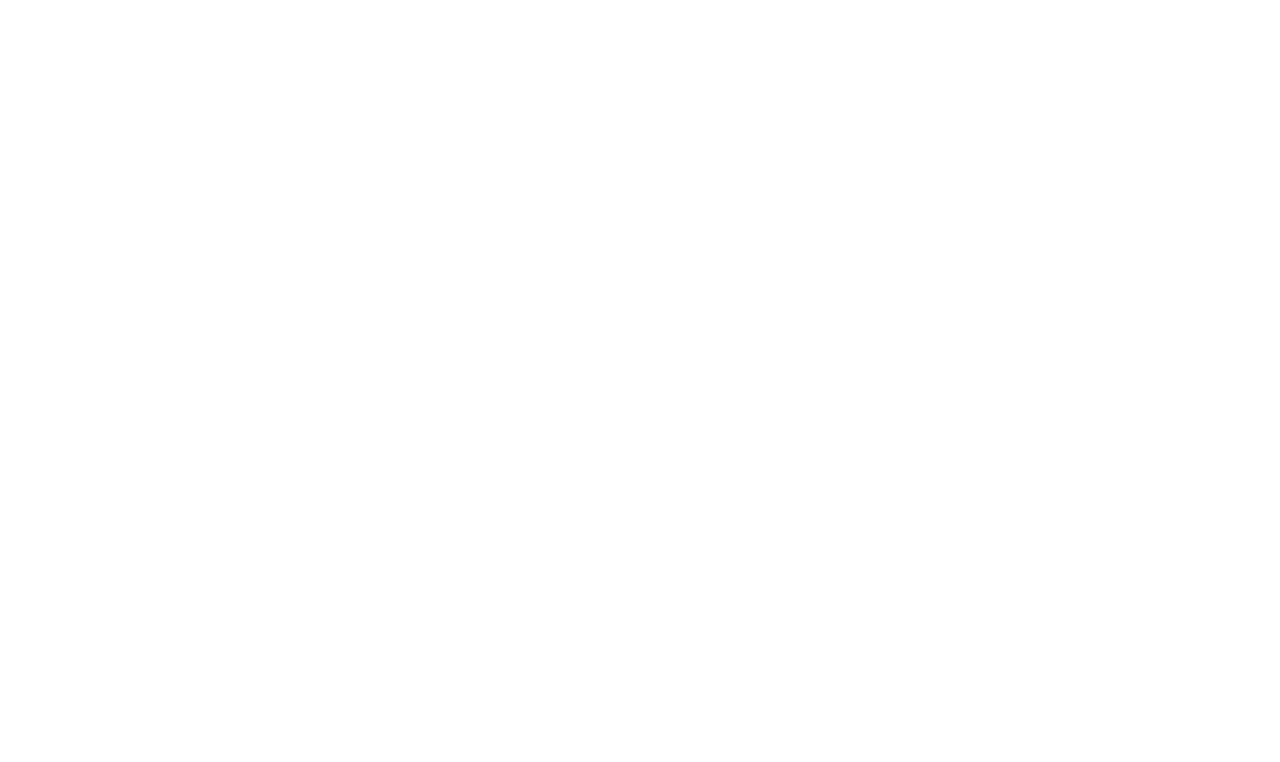
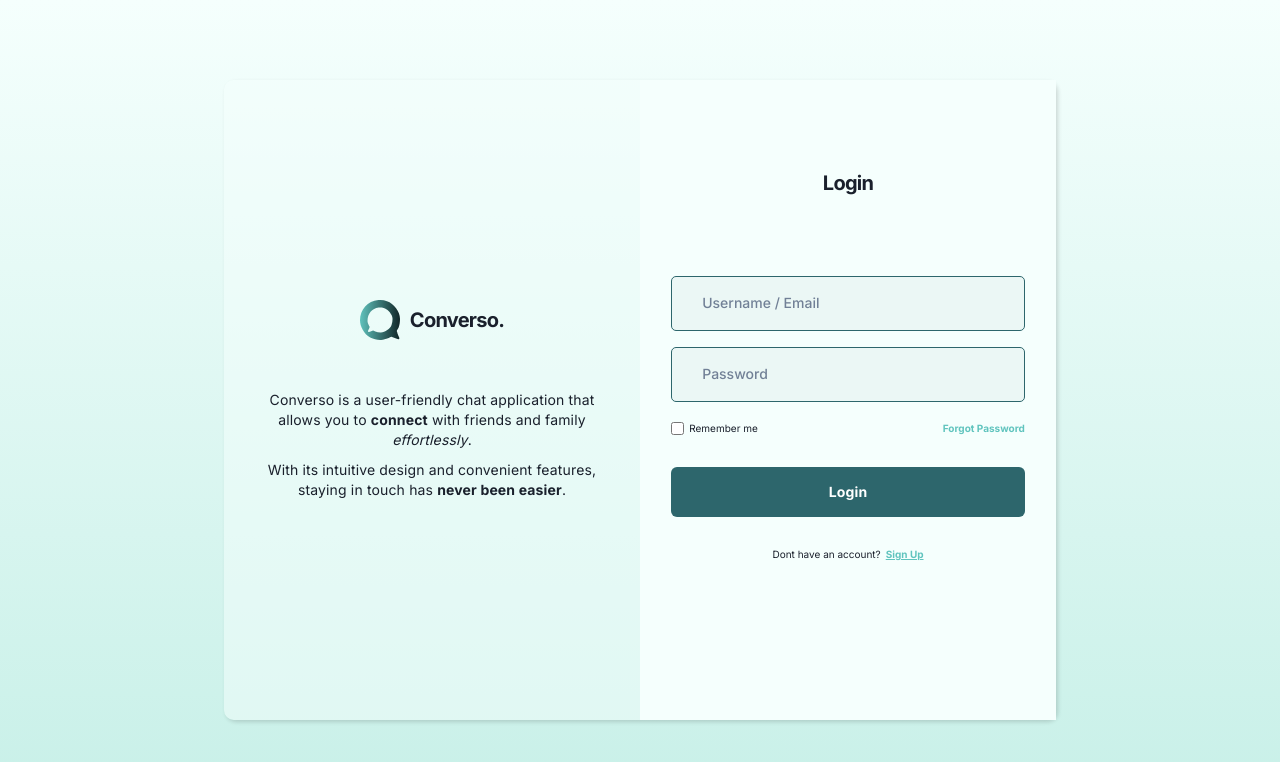
Before and after one commit to Hack-Weekly/fire-kangaroo-chat-app, a React (Create React App) app in the folder frontend/: page /login_email in a window 1280 px wide. Before the commit this address had no page. Shown: the top 762 px of the page. Built offline with nearby package versions, Linux system fonts and the light colour scheme.

Commit message:
more login pages

```diff
--- a/frontend/src/global.scss
+++ b/frontend/src/global.scss
@@ -761,33 +761,3 @@ ul {
     padding-inline: 50px;
   }
 }
-.star {
-  display: none;
-  @include mixin.tablet {
-    display: inline-block;
-    vertical-align: bottom;
-  }
-}
-
-.breadmargin {
-  border-bottom: 1px solid mixin.$neutral-400;
-  text-transform: capitalize;
-}
-.bread {
-  padding-block: 0.8rem;
-}
-
-.ratingku {
-  display: flex;
-  font-size: 20px !important;
-  @include mixin.tablet {
-    font-size: 32px !important;
-  }
-  @include mixin.tablet {
-    font-size: 38px !important;
-  }
-  &__star {
-    padding: 0 !important;
-    margin: 0 !important;
-  }
-}
--- a/frontend/src/mixin.scss
+++ b/frontend/src/mixin.scss
@@ -1,15 +1,8 @@
+$theme-10: #0f2224;
+$theme-19: #1d4044;
 $theme-30: #2d666c;
+$theme-57: #60c4be;
 $theme-98: #f5fffd;
-
-$neutral-900: #1c1c1e;
-$neutral-800: #505050;
-$neutral-700: #757575;
-$neutral-600: #9e9e9e;
-$neutral-500: #c2c2c2;
-$neutral-400: #e0e0e0;
-$neutral-300: #ededed;
-$neutral-200: #f5f5f5;
-$neutral-100: #ffffff;
 
 $shadow-elevation-1: 0px 0px 1px rgba(40, 41, 61, 0.08),
   0px 0.5px 2px rgba(96, 97, 112, 0.16);
--- a/frontend/src/pages/Login.jsx
+++ b/frontend/src/pages/Login.jsx
@@ -1,7 +1,14 @@
 import styles from './Login.module.scss'
-import { ReactComponent as MySvg } from '../images/icons/converso.svg';
+import { ReactComponent as googleSvg } from '../images/icons/google.svg';
+import { ReactComponent as MySvg } from '../images/icons/google.svg';
+import { ReactComponent as emailSvg } from '../images/icons/email.svg';
+import { useState } from 'react';
 
-const Login = () => {
+const LoginEmail = () => {
+    const [uname, setUname] = useState("")
+    const [password, setPassword] = useState("")
+
+    console.log("uname", uname)
     return(
         <>
             <div className={styles.outer}>
@@ -12,29 +19,17 @@ const Login = () => {
                             <MySvg/>
                             <h2 className={`${styles} bold-24-res`}>Converso.</h2>
                         </div>
-                        <p className={`${styles.p1} regular-10-res`}>Converso is a user-friendly chat application that allows you to <b>connect</b> with friends and family <i>effortlessly</i>. </p>
+                       <div>
+                         <p className={`${styles.p1} regular-10-res`}>Converso is a user-friendly chat application that allows you to <b>connect</b> with friends and family <i>effortlessly</i>. </p>
                         <p className={`${styles} regular-10-res`}> With its intuitive design and convenient features, staying in touch has <b>never been easier</b>.</p>
+                       </div>
                     </div>
                     <div className={styles.login_right}>
                         <h2 className={`${styles} bold-24-res`}>Login</h2>
-                        <div className={styles.form}>
-                            <form>
-                            <div className={styles.input_container}>
-                                <input type="text" name="uname" required placeholder='Username / Email'/>
-                                {/* {renderErrorMessage("uname")} */}
-                            </div>
-                            <div className={styles.input_container}>
-                                <input className={`${styles} regular 18-res`} type="password" name="pass" required placeholder='Password'/>
-                                {/* {renderErrorMessage("pass")} */}
-                            </div>
-                            <div className={styles.remember_me_forgot_pass}>
-                                <div className={styles.remember_me}>
-                                     <input type="checkbox" value="lsRememberMe" id="rememberMe"/>
-                                     <label for="rememberMe">Remember me</label>
-                                </div>
-                                <p>Forgot Password</p>
-                            </div>
-                            </form>
+                        <div className={styles.buttons_signin}>
+                            <button><googleSvg/> <p>Continue with Google</p> </button>
+                             <button><emailSvg/> Continue with Google </button>
+                            <p className={`${styles.sign_up}`}>Dont have an account? <a href="#" className={styles.link}> Sign Up</a></p>
                         </div>
                     </div>
                 </div>
@@ -43,4 +38,4 @@ const Login = () => {
     )
 }
 
-export default Login
+export default LoginEmail
--- a/frontend/src/pages/Login.module.scss
+++ b/frontend/src/pages/Login.module.scss
@@ -13,7 +13,7 @@
 }
 
 .login_container {
-  background-color: pink;
+  //background-color: pink;
   display: flex;
   flex-direction: row;
   align-items: center;
@@ -24,22 +24,25 @@
   background: rgba(245, 255, 253, 0.5);
   box-shadow: 2px 2px 4px rgba(0, 0, 0, 0.15);
   border-radius: 10px;
-  @include mixin.mobile2 {
-    flex-wrap: wrap;
-  }
+  // @include mixin.tablet2 {
+  //   // flex-wrap: wrap;
+  //   // width: 90%;
+  //   display: none;
+  // }
 }
 
 .login_left {
-  //background-color: lavender;
   flex-basis: 100%;
+  height: 100%;
   display: flex;
   flex-direction: column;
   align-items: center;
   justify-content: center;
+  //padding-top: 8rem;
   p {
     text-align: center;
     //background-color: lavender;
-    width: 90%;
+    width: 80%;
     margin: auto;
   }
   .p1 {
@@ -54,21 +57,33 @@
       margin-left: 1rem;
     }
   }
+  @include mixin.tablet2 {
+    // flex-wrap: wrap;
+    // width: 90%;
+    display: none;
+  }
 }
 
+///////////////////////////////////////////////// LOGIN EMAIL SCSS /////////////////////////////////////////////////
 .login_right {
-  background-color: mixin.$theme-98;
+  background: mixin.$theme-98;
   flex-basis: 100%;
   height: 100%;
   display: flex;
   flex-direction: column;
   align-items: center;
   justify-content: center;
+  //padding-top: 8rem;
 
+  h2 {
+    position: relative;
+    top: -7rem;
+  }
   .form {
     width: 100%;
     display: flex;
     flex-direction: column;
+    //margin-top: 5rem;
     //background-color: lavender;
   }
 
@@ -82,7 +97,6 @@
     width: 100%;
     padding: 1.5rem 3rem;
     border: 1px solid #e0e0e0;
-    color: mixin.$neutral-600;
     margin: 0.8rem 0rem;
     border-radius: 6px;
 
@@ -91,18 +105,31 @@
     border-radius: 5px;
     color: mixin.$theme-30;
     border: 1.3px solid mixin.$theme-30;
-    font-size: 1.2rem;
+    //font-size: 1.2rem;
     font-weight: 500;
+    @include mixin.tablet2 {
+      padding: 1rem 3rem;
+    }
   }
 
   .remember_me_forgot_pass {
-    //background-color: lightblue;
     width: 85%;
     margin: 1rem auto 2rem auto;
     display: flex;
     flex-direction: row;
     align-items: center;
     justify-content: space-between;
+
+    p {
+      color: mixin.$theme-57;
+      font-weight: 700;
+      line-height: 17px;
+    }
+    @include mixin.tablet2 {
+      // flex-wrap: wrap;
+      // width: 90%;
+      display: none;
+    }
   }
 
   .remember_me {
@@ -112,4 +139,55 @@
       margin-right: 0.5rem;
     }
   }
+
+  button {
+    display: flex;
+    justify-content: center;
+    align-items: center;
+    background-color: mixin.$theme-30;
+    width: 85%;
+    padding: 1.5rem;
+    margin: 3rem auto;
+    border-radius: 6px;
+    color: white;
+    font-weight: 700;
+    @include mixin.tablet2 {
+      // flex-wrap: wrap;
+      width: 40%;
+      background-color: mixin.$theme-19;
+      text-transform: uppercase;
+      font-weight: 500;
+      padding: 1rem;
+      border-radius: 5px;
+    }
+  }
+
+  .sign_up {
+    display: flex;
+    justify-content: center;
+    flex-wrap: wrap;
+    align-items: center;
+    margin-top: 3rem;
+    text-align: center;
+    margin: auto;
+
+    .link {
+      font-weight: 700;
+      margin-left: 0.5rem;
+      text-decoration: underline;
+      color: mixin.$theme-57;
+    }
+  }
 }
+
+///////////////////////////////////////////////// LOGIN GOOGLE/EMAIL SCSS /////////////////////////////////////////////////
+.buttons_signin {
+  button {
+    background: lavender;
+    width: 100%;
+    padding: 1.5rem 3rem;
+    p {
+      margin-left: 1rem;
+    }
+  }
+}
--- /dev/null
+++ b/frontend/src/pages/LoginEmail.jsx
@@ -0,0 +1,55 @@
+import styles from './Login.module.scss'
+import { ReactComponent as MySvg } from '../images/icons/converso.svg';
+import { useState } from 'react';
+
+const Login = () => {
+    const [uname, setUname] = useState("")
+    const [password, setPassword] = useState("")
+
+    console.log("uname", uname)
+    return(
+        <>
+            <div className={styles.outer}>
+                <div className={`${styles.login_container}`}>
+                    {/* <p className={`${styles.login} regular-16-res`}>ini login</p> */}
+                    <div className={styles.login_left}>
+                        <div className={styles.converso_icon}>
+                            <MySvg/>
+                            <h2 className={`${styles} bold-24-res`}>Converso.</h2>
+                        </div>
+                       <div>
+                         <p className={`${styles.p1} regular-10-res`}>Converso is a user-friendly chat application that allows you to <b>connect</b> with friends and family <i>effortlessly</i>. </p>
+                        <p className={`${styles} regular-10-res`}> With its intuitive design and convenient features, staying in touch has <b>never been easier</b>.</p>
+                       </div>
+                    </div>
+                    <div className={styles.login_right}>
+                        <h2 className={`${styles} bold-24-res`}>Login</h2>
+                        <div className={styles.form}>
+                            <form>
+                                <div className={styles.input_container}>
+                                    <input className={`${styles.input} light-10-res`} type="text" name="uname" value={uname} onChange={(e) => setUname(e.target.value)}  required placeholder='Username / Email'/>
+                                    {/* {renderErrorMessage("uname")} */}
+                                </div>
+                                <div className={styles.input_container}>
+                                    <input className={`${styles.input} light-10-res`} type="password" name="pass"  value={password} onChange={(e) => setPassword(e.target.value)} required placeholder='Password'/>
+                                    {/* {renderErrorMessage("pass")} */}
+                                </div>
+                                <div className={styles.remember_me_forgot_pass}>
+                                    <div className={styles.remember_me}>
+                                        <input type="checkbox" value="lsRememberMe" id="rememberMe"/>
+                                        <label for="rememberMe">Remember me</label>
+                                    </div>
+                                    <p>Forgot Password</p>
+                                </div>
+                                <button className={`${styles} regular-10-res`}>Login</button>
+                                <p className={`${styles.sign_up}`}>Dont have an account? <a href="#" className={styles.link}> Sign Up</a></p>
+                            </form>
+                        </div>
+                    </div>
+                </div>
+            </div>
+        </>
+    )
+}
+
+export default Login
--- a/frontend/src/routes/Routes.jsx
+++ b/frontend/src/routes/Routes.jsx
@@ -1,12 +1,14 @@
 import { Routes, Route } from "react-router-dom";
 import { Home } from "../pages";
-import Login  from "../pages/Login"
+import Login from "../pages/Login"
+import LoginEmail  from "../pages/LoginEmail"
 
 const Endpoints = () => {
   return (
     <Routes>
       <Route path="/" element={<Home />} />
       <Route path="/login" element={<Login />} />
+      <Route path="/login_email" element={<LoginEmail />} />
     </Routes>
   );
 };
```
Also changed, not shown: frontend/src/images/icons/email.svg (added), frontend/src/images/icons/google.svg (added).
